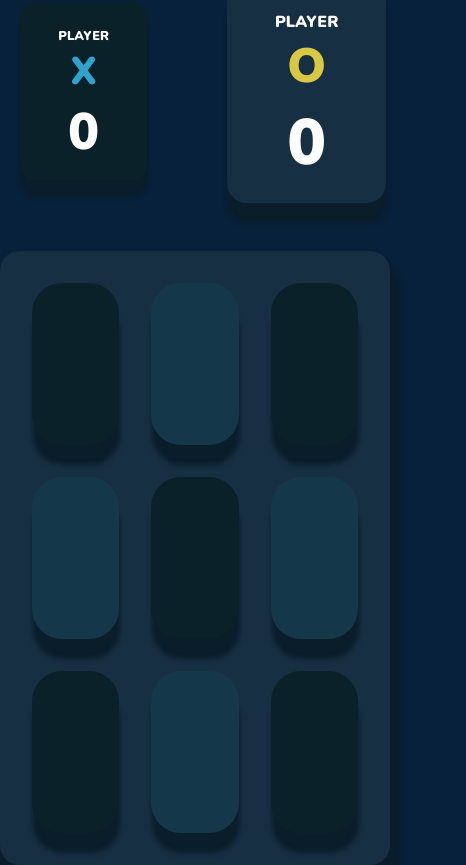
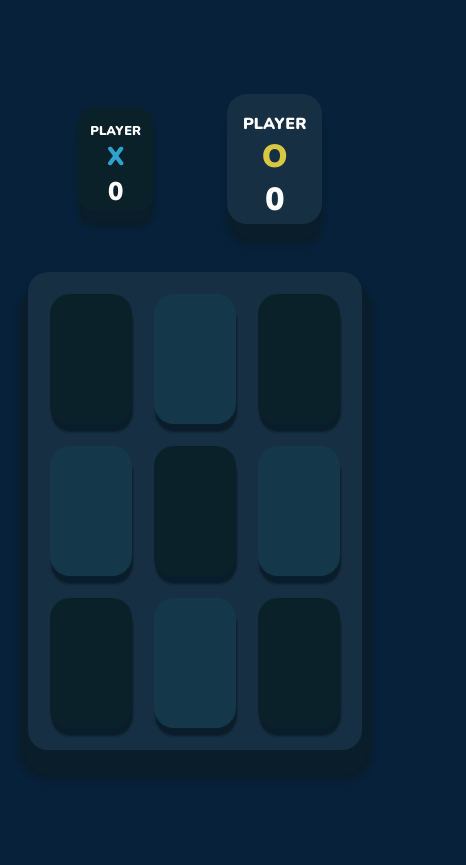
Before and after one commit to emilRacz21/ticTacToe-javascript, a plain HTML site: page index.html in a window 390 px wide. Shown: the whole page, 466 px wide, since content can reach past the window. After the commit the page ends 844 px from the top, so only its background shows below. Drawn offline with nearby package versions, Linux system fonts and the light colour scheme.

Commit message:
css - fixed

```diff
--- a/style.css
+++ b/style.css
@@ -101,3 +101,54 @@ td:hover {
   margin: 0;
   color: rgb(255, 255, 255);
 }
+@media (max-width: 1000px) {
+  html,
+  body {
+    height: 100%;
+    margin: 0;
+    display: flex;
+    justify-content: center;
+    align-items: center;
+  }
+  table {
+    margin-top: 3rem;
+    border-spacing: 1.4rem;
+  }
+
+  td {
+    box-shadow: 1px 8px 2px rgb(10, 29, 42);
+    border-radius: 20px;
+    width: 5rem;
+    height: 8rem;
+  }
+  @keyframes rotate {
+    0% {
+      transform: rotateY(0deg) scale(0.9);
+      font-size: 1rem;
+    }
+    50% {
+      transform: rotateY(180deg) scale(0.9);
+      font-size: 3rem;
+    }
+    100% {
+      transform: rotateY(180deg) scale(0.9);
+      background-color: rgba(18, 44, 58, 0.527);
+      font-size: 3rem;
+    }
+  }
+  #player-turn {
+    padding: 0;
+  }
+  .player {
+    padding: 0.2rem 1em;
+  }
+  .player h2 {
+    font-size: 2rem;
+  }
+  .player a {
+    font-size: 1rem;
+  }
+  .player p {
+    font-size: 2rem;
+  }
+}
```
